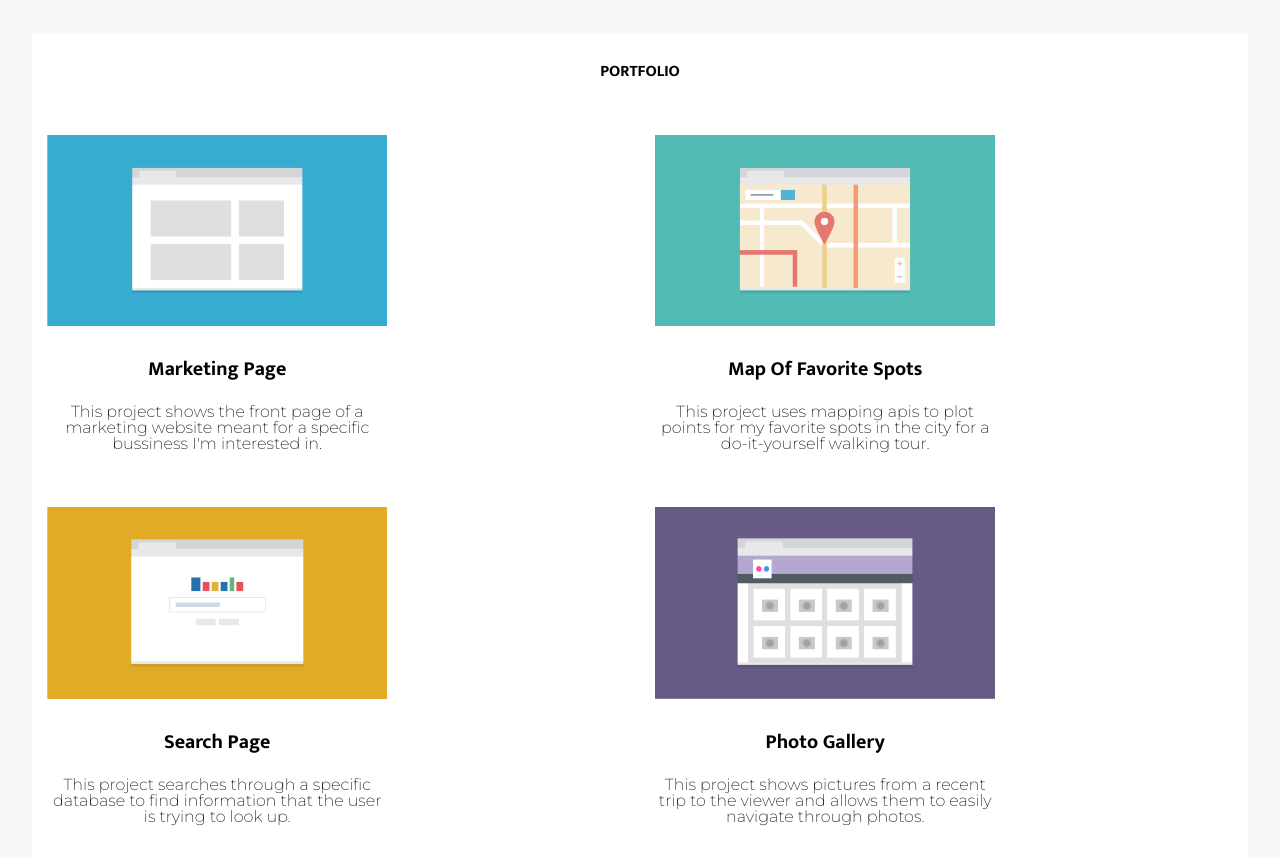
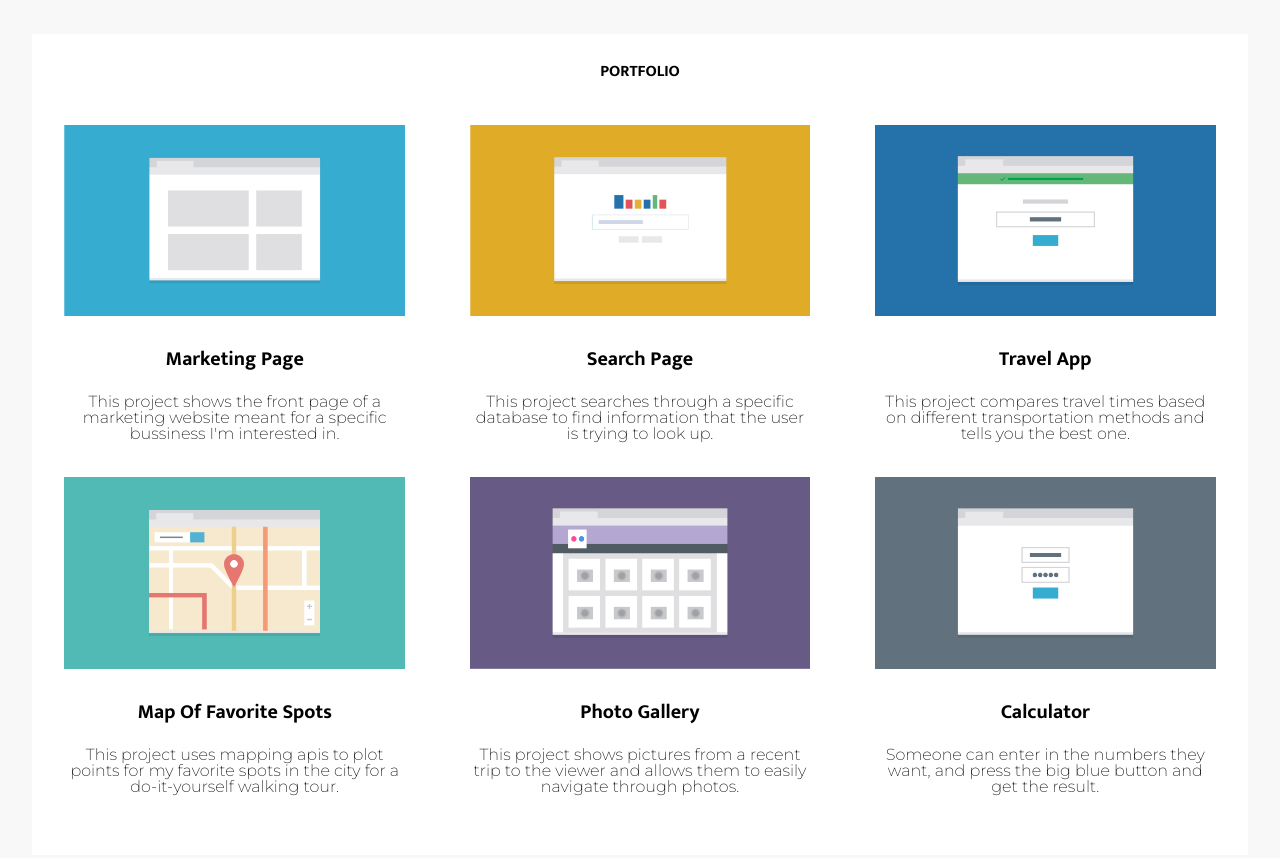
Before and after one commit to virusxd521/Treehouse-SecondUnit, a plain HTML site: page index.html in a window 1280 px wide. Shown: the part 360-1218 px from the top of the page. Drawn offline with Linux system fonts and the light colour scheme.

Commit message:
I hope it works!

```diff
--- a/css/style.css
+++ b/css/style.css
@@ -431,9 +431,8 @@ a:hover{
 	.cardsInSection2{
 		margin-top: 40px;
 		display: flex;
-		flex-direction: column;
+		flex-direction: row;
 		flex-wrap: wrap;
-		height: 170vh;
 		align-items: baseline;
 	}
 
@@ -441,7 +440,7 @@ a:hover{
 
 	.card{
 		width: 28%;
-		margin: 10px 15px;
+		margin: auto;
 		padding: unset;
 	}
 
```
